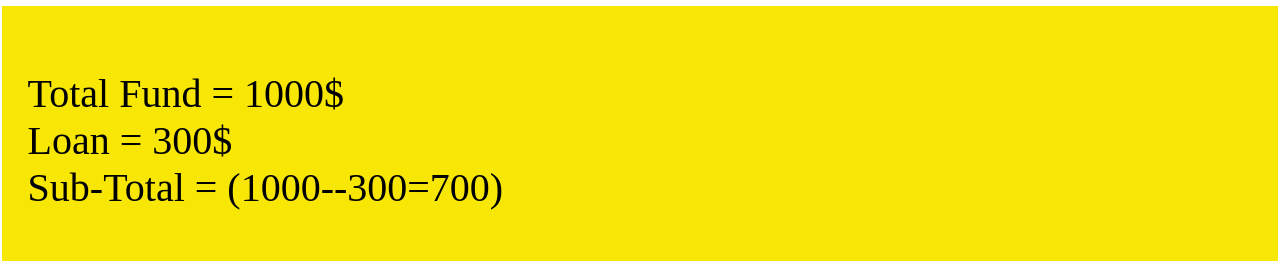
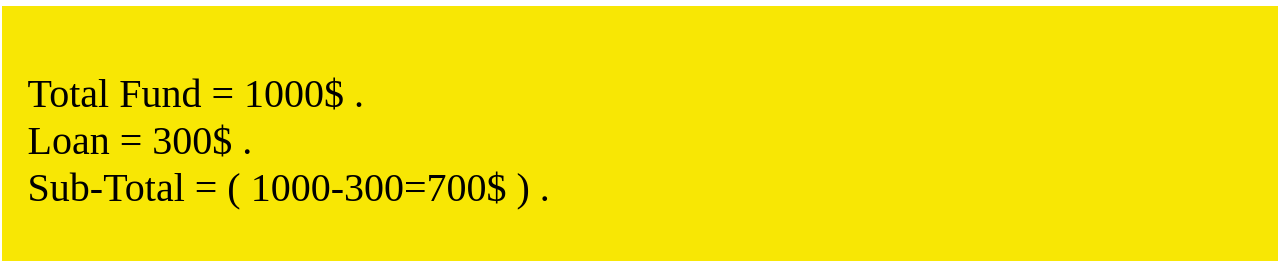
Before and after one commit to MilkanBasarNabil/fund-list, a plain HTML site: page index.html in a window 1280 px wide. Shown: the part 1431-1692 px from the top of the page. Drawn offline with Linux system fonts and the light colour scheme.

Commit message:
Update index.html

```diff
--- a/index.html
+++ b/index.html
@@ -127,9 +127,9 @@
     </div>
     <div class="underline"></div>
     <div class="total">
-      <p>  total fund = 1000$</p>
-       <p>  loan = 300$</p>
-       <p>  sub-total = (1000--300=700)</p>
+      <p>  total fund = 1000$ .</p>
+       <p>  loan = 300$ .</p>
+       <p>  sub-total = ( 1000-300=700$ ) .</p>
     </div>
 
 
```
